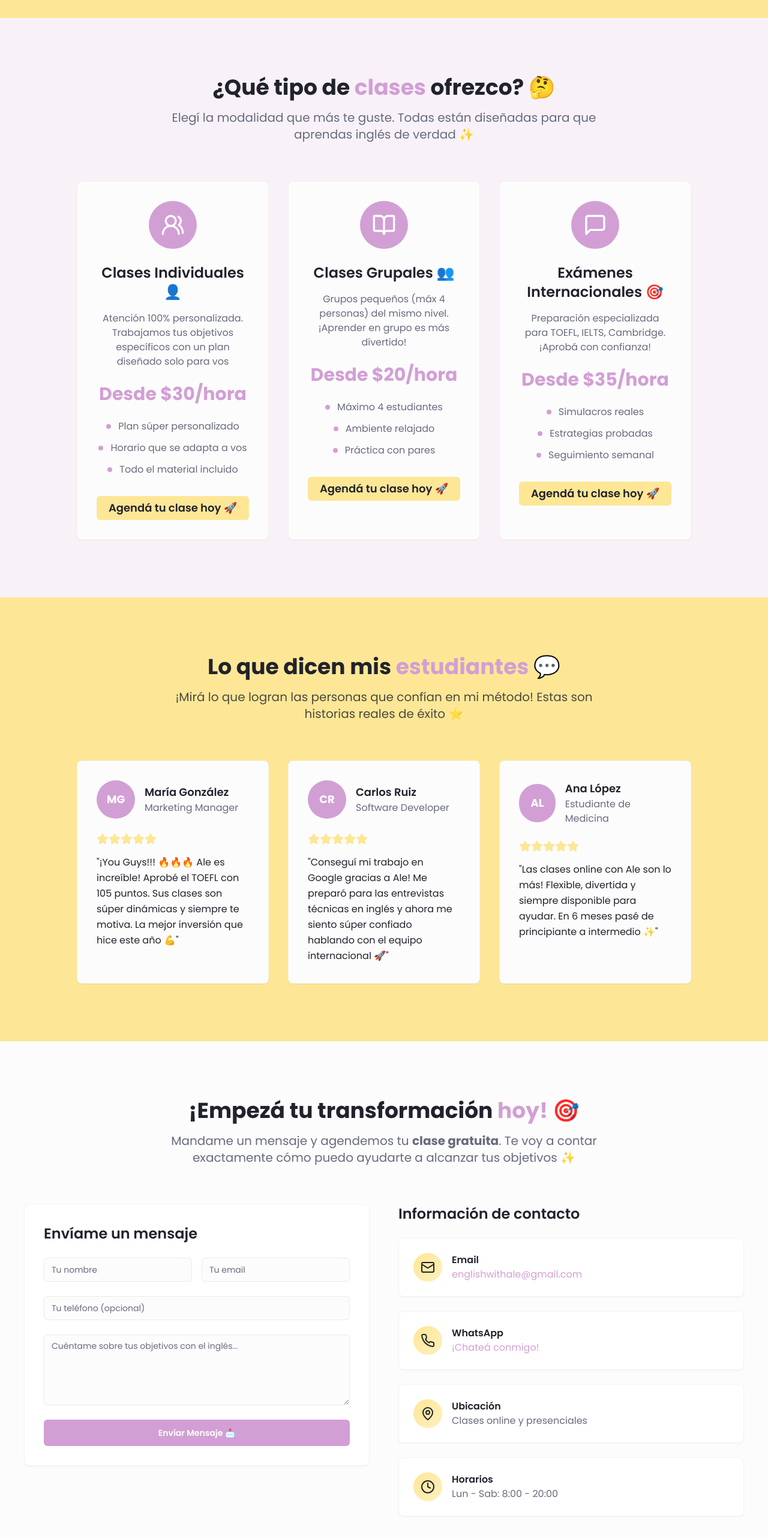
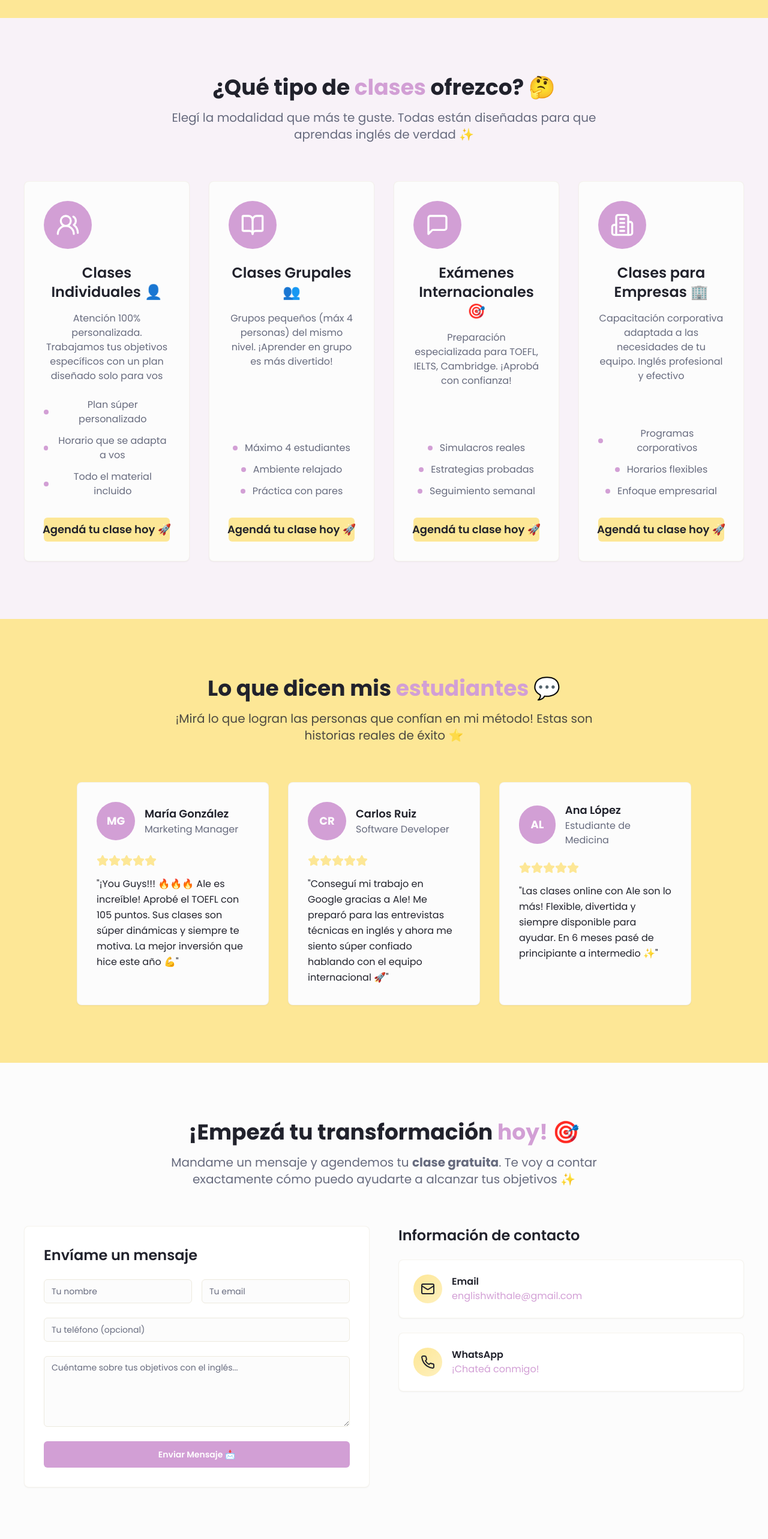
Before and after one commit to kf380/english-with-ale-landing, a React (Vite) app: page / in a window 1280 px wide. Shown: the part 2268-4834 px from the top of the page at 60% size. Built offline with nearby package versions, Linux system fonts and the light colour scheme.

Commit message:
Update Services section

```diff
--- a/src/components/Contact.tsx
+++ b/src/components/Contact.tsx
@@ -44,18 +44,6 @@ const Contact = ({ id }: { id?: string }) => {
       title: "WhatsApp",
       content: "¡Chateá conmigo!",
       link: "https://wa.me/5491123456789?text=¡Hola Ale! Me interesa agendar mi clase gratuita 😊"
-    },
-    {
-      icon: MapPin,
-      title: "Ubicación",
-      content: "Clases online y presenciales",
-      link: null
-    },
-    {
-      icon: Clock,
-      title: "Horarios",
-      content: "Lun - Sab: 8:00 - 20:00",
-      link: null
     }
   ];
 
--- a/src/components/Services.tsx
+++ b/src/components/Services.tsx
@@ -1,6 +1,6 @@
 import { Card } from "@/components/ui/card";
 import { Button } from "@/components/ui/button";
-import { BookOpen, Users2, Video, MessageSquare } from "lucide-react";
+import { BookOpen, Users2, MessageSquare, Building2 } from "lucide-react";
 
 const Services = ({ id }: { id?: string }) => {
   const services = [
@@ -8,22 +8,25 @@ const Services = ({ id }: { id?: string }) => {
       icon: Users2,
       title: "Clases Individuales 👤",
       description: "Atención 100% personalizada. Trabajamos tus objetivos específicos con un plan diseñado solo para vos",
-      price: "Desde $30/hora",
       features: ["Plan súper personalizado", "Horario que se adapta a vos", "Todo el material incluido"]
     },
     {
       icon: BookOpen,
       title: "Clases Grupales 👥",
       description: "Grupos pequeños (máx 4 personas) del mismo nivel. ¡Aprender en grupo es más divertido!",
-      price: "Desde $20/hora",
       features: ["Máximo 4 estudiantes", "Ambiente relajado", "Práctica con pares"]
     },
     {
       icon: MessageSquare,
       title: "Exámenes Internacionales 🎯",
       description: "Preparación especializada para TOEFL, IELTS, Cambridge. ¡Aprobá con confianza!",
-      price: "Desde $35/hora",
       features: ["Simulacros reales", "Estrategias probadas", "Seguimiento semanal"]
+    },
+    {
+      icon: Building2,
+      title: "Clases para Empresas 🏢",
+      description: "Capacitación corporativa adaptada a las necesidades de tu equipo. Inglés profesional y efectivo",
+      features: ["Programas corporativos", "Horarios flexibles", "Enfoque empresarial"]
     }
   ];
 
@@ -43,17 +46,16 @@ const Services = ({ id }: { id?: string }) => {
           </p>
         </div>
 
-        <div className="grid md:grid-cols-1 lg:grid-cols-3 gap-8 max-w-5xl mx-auto">
+        <div className="grid md:grid-cols-2 lg:grid-cols-4 gap-8 max-w-7xl mx-auto">
           {services.map((service, index) => {
             const Icon = service.icon;
             return (
-              <Card key={index} className="p-8 hover:shadow-medium transition-all duration-300 hover:-translate-y-2 bg-background border-border/50 group text-center">
+              <Card key={index} className="p-8 hover:shadow-medium transition-all duration-300 hover:-translate-y-2 bg-background border-border/50 group text-center h-full flex flex-col">
                 <div className="inline-flex items-center justify-center w-20 h-20 bg-primary rounded-full mb-6 group-hover:scale-110 transition-transform duration-300">
                   <Icon className="w-10 h-10 text-primary-foreground" />
                 </div>
                 <h3 className="text-2xl font-semibold mb-4 text-foreground">{service.title}</h3>
-                <p className="text-muted-foreground mb-6 text-base">{service.description}</p>
-                <div className="text-3xl font-bold text-primary mb-6">{service.price}</div>
+                <p className="text-muted-foreground mb-6 text-base flex-grow">{service.description}</p>
                 <ul className="space-y-3 mb-8">
                   {service.features.map((feature, idx) => (
                     <li key={idx} className="text-muted-foreground flex items-center justify-center">
@@ -64,7 +66,7 @@ const Services = ({ id }: { id?: string }) => {
                 </ul>
                 <Button
                   onClick={scrollToWhatsApp}
-                  className="w-full bg-secondary hover:bg-secondary/90 text-secondary-foreground font-semibold py-3 text-lg"
+                  className="w-full bg-secondary hover:bg-secondary/90 text-secondary-foreground font-semibold py-3 text-lg mt-auto"
                 >
                   Agendá tu clase hoy 🚀
                 </Button>
```
